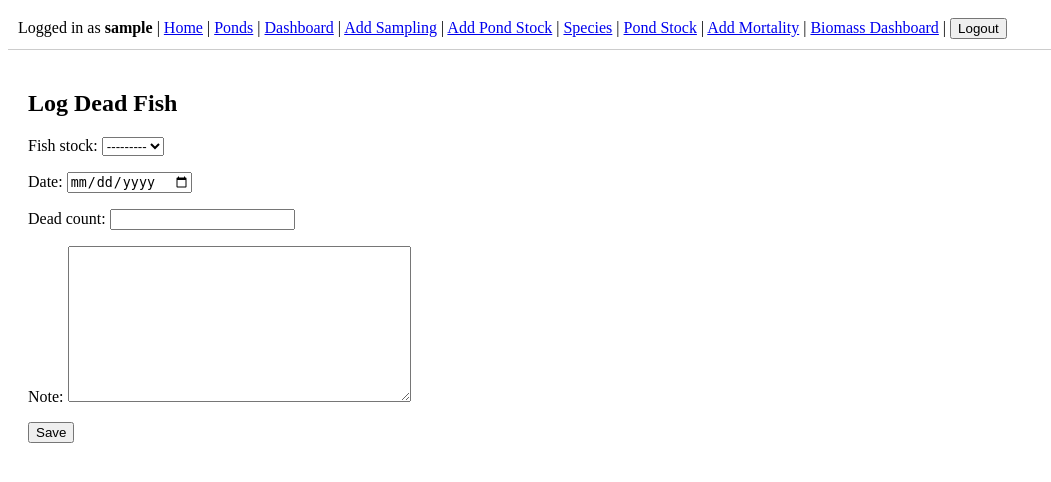
After one commit to preethampenmetsa/fish-farm-management, a Django app: page /sampling/mortality/add/ in a window 1280 px wide. The commit adds this page. Shown: the top 482 px of the page, without its empty margins (0-1051 px from the left). Run offline with Django 5.2, Linux system fonts and the light colour scheme; the visitor is signed in with stand-in values (Sample User, id 1); data that the repository does not hold is empty.

Commit message:
Added Biomass Dashboard Page

```diff
--- a/fish_farm/settings.py
+++ b/fish_farm/settings.py
@@ -38,6 +38,7 @@ INSTALLED_APPS = [
     'django.contrib.messages',
     'django.contrib.staticfiles',
     'rest_framework',
+    'django.contrib.humanize',
 
     'core',
     'sampling',
@@ -131,3 +132,4 @@ REST_FRAMEWORK = {
 LOGIN_REDIRECT_URL = "/sampling/dashboard/"
 LOGOUT_REDIRECT_URL = "/accounts/login/"
 LOGIN_URL = "/accounts/login/"
+STATIC_URL = "static/"
--- a/sampling/forms.py
+++ b/sampling/forms.py
@@ -1,6 +1,6 @@
 from django import forms
 from core.models import FishSpecies
-from sampling.models import PondFishStock, FishSampling, Pond
+from sampling.models import FishMortality, PondFishStock, FishSampling, Pond
 from django.core.exceptions import ValidationError
 from django.db.models import Q
 
@@ -115,3 +115,26 @@ class PondStockForm(forms.ModelForm):
         self.fields["species"].queryset = FishSpecies.objects.filter(
             Q(user__isnull=True) | Q(user=self.user)
         ).order_by("name")
+
+class FishMortalityForm(forms.ModelForm):
+    class Meta:
+        model = FishMortality
+        fields = ["fish_stock",
+                  "date",
+                  "dead_count",
+                  "note"
+                  ]
+        widgets = {
+            "date": forms.DateInput(attrs={"type": "date"}),
+            "note": forms.Textarea
+
+        }
+
+    def __init__(self, *args, user=None, **kwargs):
+        super().__init__(*args, **kwargs)
+
+        if user:
+            self.fields["fish_stock"].queryset = PondFishStock.objects.filter(
+                user=user,
+                status=PondFishStock.ACTIVE
+            )
--- a/sampling/models.py
+++ b/sampling/models.py
@@ -3,6 +3,7 @@ from django.db import models
 from django.core.exceptions import ValidationError
 from django.contrib.auth.models import User
 from core.models import Pond, FishSpecies
+from django.db.models import Sum
 
 class PondFishStock(models.Model):
     ACTIVE = "ACTIVE"
@@ -118,6 +119,28 @@ class PondFishStock(models.Model):
             return "AVERAGE"
         else:
             return "POOR"
+
+    @property
+    def total_dead_fish(self):
+        return (
+            self.mortalities.aggregate(
+                total=Sum("dead_count")
+            )["total"] or 0
+        )
+
+    @property
+    def alive_fish_count(self):
+        alive = self.quantity - self.total_dead_fish
+        return max(alive, 0)
+
+    @property
+    def latest_average_weight(self):
+        latest = self.latest_sampling()
+        return float(latest.average_weight) if latest else self.initial_avg_weight
+
+    @property
+    def total_live_weight(self):
+        return self.alive_fish_count * self.latest_average_weight
 
     def __str__(self):
         return f"{self.species.name} in {self.pond.name} ({self.status})"
@@ -259,3 +282,15 @@ class FishSampling(models.Model):
 
     def __str__(self):
         return f"Sampling on {self.sampled_on}"
+
+class FishMortality(models.Model):
+    user = models.ForeignKey(User, on_delete=models.CASCADE)
+    fish_stock = models.ForeignKey(PondFishStock, on_delete=models.CASCADE, related_name="mortalities")
+    date = models.DateField()
+    dead_count = models.PositiveIntegerField()
+    note = models.CharField(max_length=255, blank=True)
+
+    created_at = models.DateTimeField(auto_now_add=True)
+
+    def __str__(self):
+        return f"{self.fish_stock} - {self.dead_count} dead"
--- /dev/null
+++ b/sampling/templates/sampling/add_mortality.html
@@ -0,0 +1,12 @@
+{% extends "base.html" %}
+{% block title %}Add Mortality{% endblock %}
+
+{% block content %}
+<h2>Log Dead Fish</h2>
+
+<form method="post">
+    {% csrf_token %}
+    {{ form.as_p }}
+    <button type="submit">Save</button>
+</form>
+{% endblock %}
--- a/sampling/urls.py
+++ b/sampling/urls.py
@@ -1,5 +1,5 @@
 from django.urls import path,include
-from sampling.views import add_sampling, sampling_dashboard, sampling_success, add_pond_stock, pond_stock_list, close_pond_stock
+from sampling.views import add_sampling, sampling_dashboard, sampling_success, add_pond_stock, pond_stock_list, close_pond_stock, add_mortality, pond_biomass_view
 
 urlpatterns = [
     path("add/", add_sampling, name="add-sampling"),
@@ -8,4 +8,7 @@ urlpatterns = [
     path("stock/", pond_stock_list, name="pond-stock-list"),
     path("dashboard/", sampling_dashboard, name="sampling-dashboard"),
     path("stock/<int:stock_id>/close/",close_pond_stock,name="close-pond-stock"),
+    path("mortality/add/", add_mortality, name="add-mortality"),
+    path("pond-biomass/", pond_biomass_view, name="pond_biomass"),
+
 ]
--- a/sampling/views.py
+++ b/sampling/views.py
@@ -1,9 +1,9 @@
 from django.shortcuts import get_object_or_404, render, redirect
 from calculator.utils import calculate_sampling_from_batches
 from core.models import Pond
-from sampling.forms import SamplingForm, PondStockForm
+from sampling.forms import FishMortalityForm, SamplingForm, PondStockForm
 from sampling.models import FishSampling, PondFishStock
-from sampling.services import create_sampling_from_batches
+from sampling.services import create_sampling_from_batches, get_single_pond_biomass
 from django.core.paginator import Paginator
 from django.contrib.auth.decorators import login_required
 from django.utils import timezone
@@ -145,15 +145,27 @@ def sampling_dashboard(request):
         .order_by("sampled_on")
     )
     graph_data = defaultdict(list)
+    seen_stocks = set()
 
     for s in all_samplings:
         stock = s.fish_stock
 
-    # Safety check (important)
         if not stock.stocked_on:
             continue
+
+        species_name = stock.species.name
+        stock_key = stock.id  # important to avoid duplicates
+
+        # ✅ Add stocking-day average ONCE per stock
+        if stock_key not in seen_stocks:
+            graph_data[species_name].append({
+                "day": 0,
+                "avg_weight": float(stock.initial_avg_weight),
+            })
+            seen_stocks.add(stock_key)
+
         days_since_stocked = (s.sampled_on - stock.stocked_on).days
-        species_name = s.fish_stock.species.name
+
         graph_data[species_name].append({
             "day": days_since_stocked,
             "avg_weight": float(s.average_weight),
@@ -184,3 +196,52 @@ def pond_stock_list(request):
         "sampling/pond_stock_list.html",
         {"stocks": stocks}
     )
+
+@login_required
+def add_mortality(request):
+    if request.method == "POST":
+        form = FishMortalityForm(request.POST, user=request.user)
+        if form.is_valid():
+            mortality = form.save(commit=False)
+            mortality.user = request.user
+            mortality.save()
+            return redirect("sampling-dashboard")
+    else:
+        form = FishMortalityForm(user=request.user)
+
+    return render(
+        request,
+        "sampling/add_mortality.html",
+        {"form": form}
+    )
+
+@login_required
+def pond_biomass_view(request):
+    ponds = Pond.objects.filter(user=request.user)
+    selected_pond = None
+    biomass_data = None
+
+    pond_id = request.GET.get("pond_id")
+
+    if pond_id:
+        selected_pond = ponds.filter(id=pond_id).first()
+        if selected_pond:
+            biomass_data = get_single_pond_biomass(selected_pond)
+        if biomass_data:
+            # Convert total pond biomass to tonnes
+            biomass_data["total_biomass_tons"] = round(
+                biomass_data["total_biomass"] / 1_000_000, 2
+            )
+
+            # Convert species biomass to tonnes
+            for species in biomass_data["species_data"].values():
+                species["total_weight_tons"] = round(
+                    species["total_weight"] / 1_000_000, 2
+                )
+    context = {
+        "ponds": ponds,
+        "selected_pond": selected_pond,
+        "biomass": biomass_data,
+    }
+
+    return render(request, "sampling/pond_biomass.html", context)
--- a/templates/base.html
+++ b/templates/base.html
@@ -2,6 +2,7 @@
 <html>
 <head>
   <title>Fish Farm</title>
+  {% block extra_css %}{% endblock %}
 </head>
 <body>
 
@@ -16,6 +17,8 @@
     <a href="{% url 'add-pond-stock' %}">Add Pond Stock</a> |
     <a href="{% url 'species-list' %}">Species</a> |
     <a href="{% url 'pond-stock-list' %}">Pond Stock</a> |
+    <a href="{% url 'add-mortality' %}">Add Mortality</a> |
+    <a href="{% url 'pond_biomass' %}">Biomass Dashboard</a> |
 
     <form method="post" action="{% url 'logout' %}" style="display:inline;">
       {% csrf_token %}
```
Also changed, not shown: sampling/services.py (+65 -3 lines), sampling/static/sampling/biomass.css (added, +29 -0 lines), sampling/templates/sampling/pond_biomass.html (added, +73 -0 lines), sampling/migrations/0003_fishmortality.py (added).
